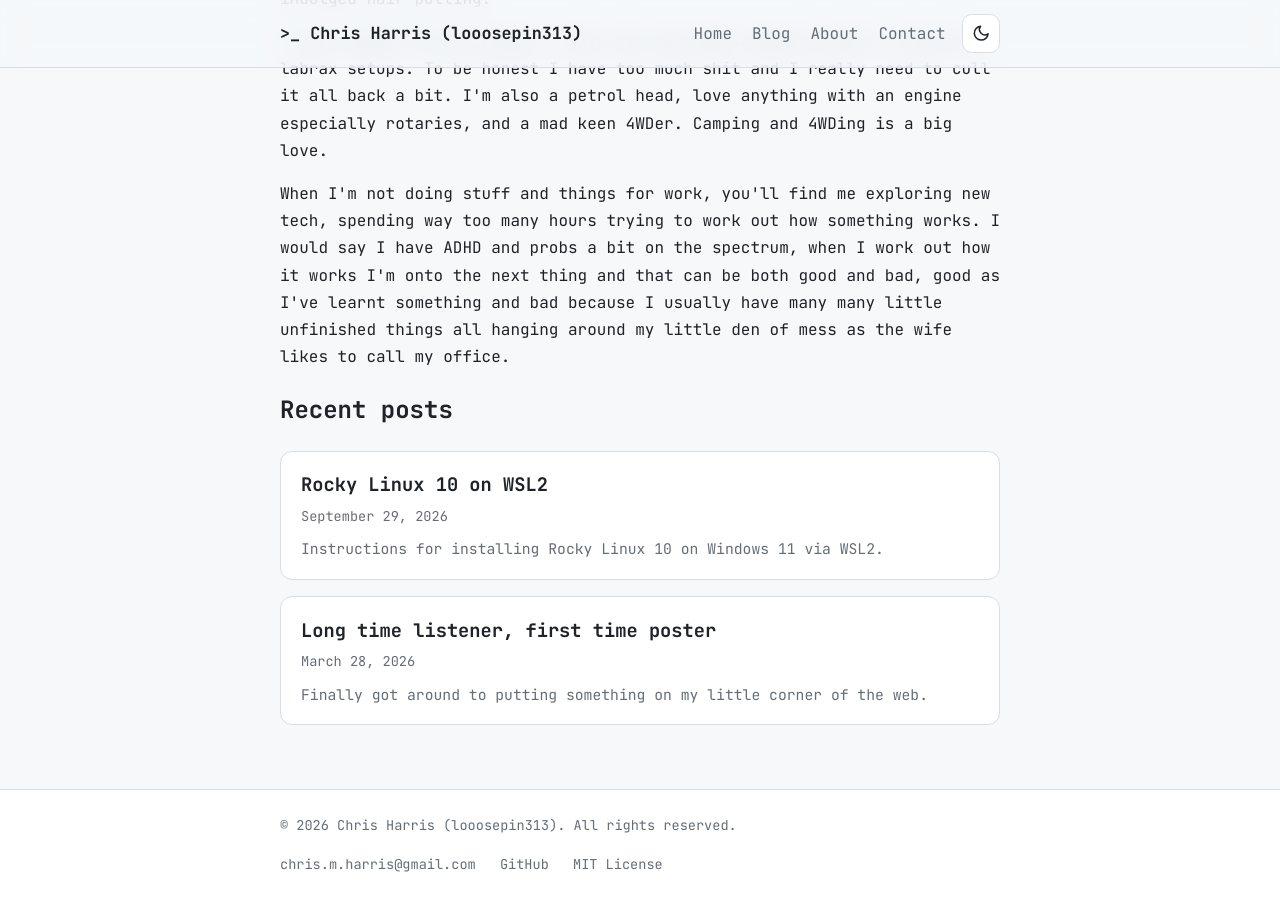
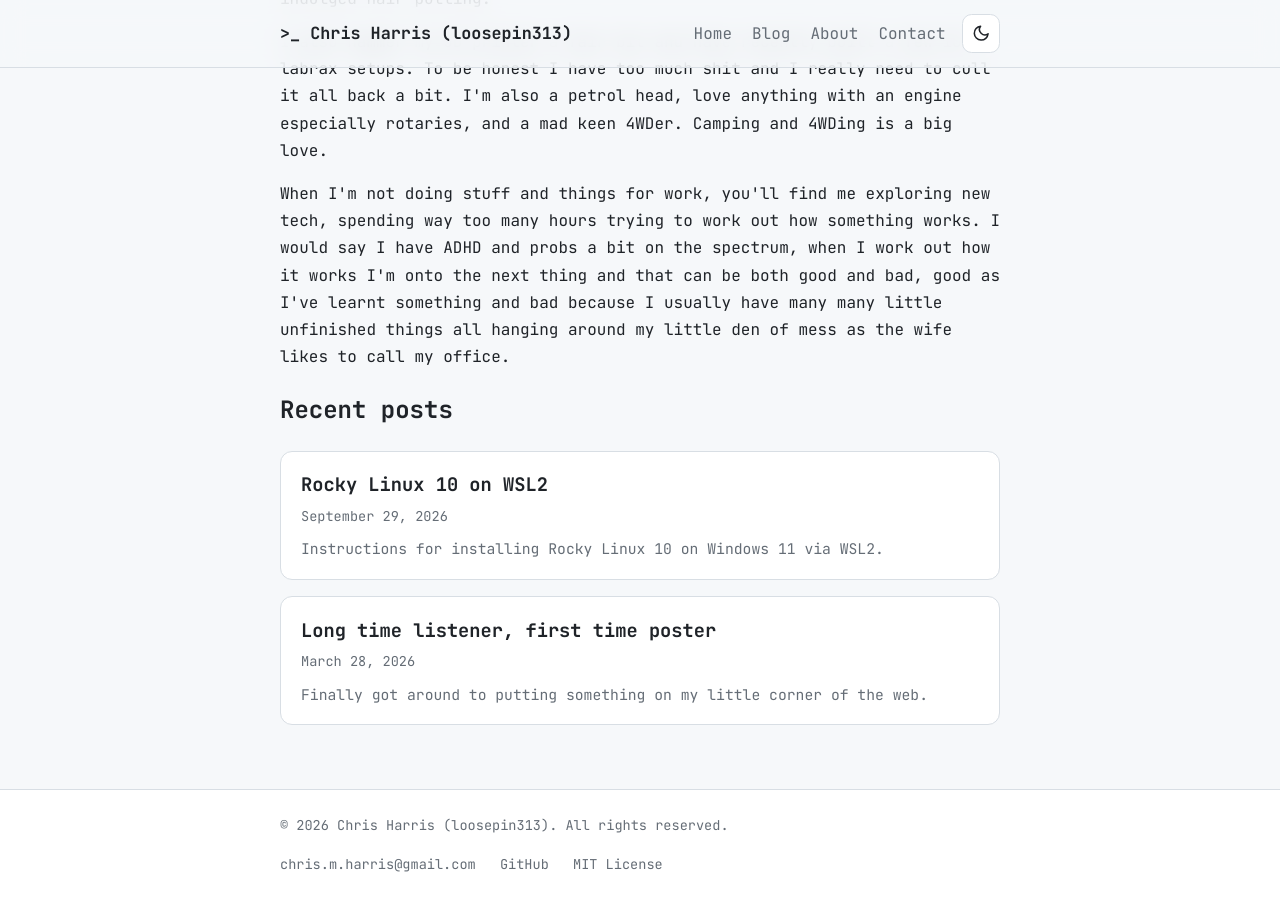
Before and after one commit to loosepin313/loosepin313.github.io, a Jekyll site: the page built from index.md, in a window 1280 px wide and 900 px high, scrolled down 554 px. Built offline with Jekyll 4.4.1, drawn with Linux system fonts in a browser that asks for light colours.

Commit message:
Fix username typo in title, update site description

```diff
--- a/_config.yml
+++ b/_config.yml
@@ -1,9 +1,9 @@
 # Site configuration
-title: Chris Harris (looosepin313)
+title: Chris Harris (loosepin313)
 email: chris.m.harris@gmail.com
 description: >-
-  Personal website and blog of Chris Harris — Senior DevOps Engineer focused on
-  all sorts of stuff and things.
+  Personal website and blog of Chris Harris — Senior Infrastructure / DevOps Engineer focused on
+  all the stuff and things.
 url: "https://loosepin313.github.io"
 baseurl: ""
 github_username: loosepin313
```
